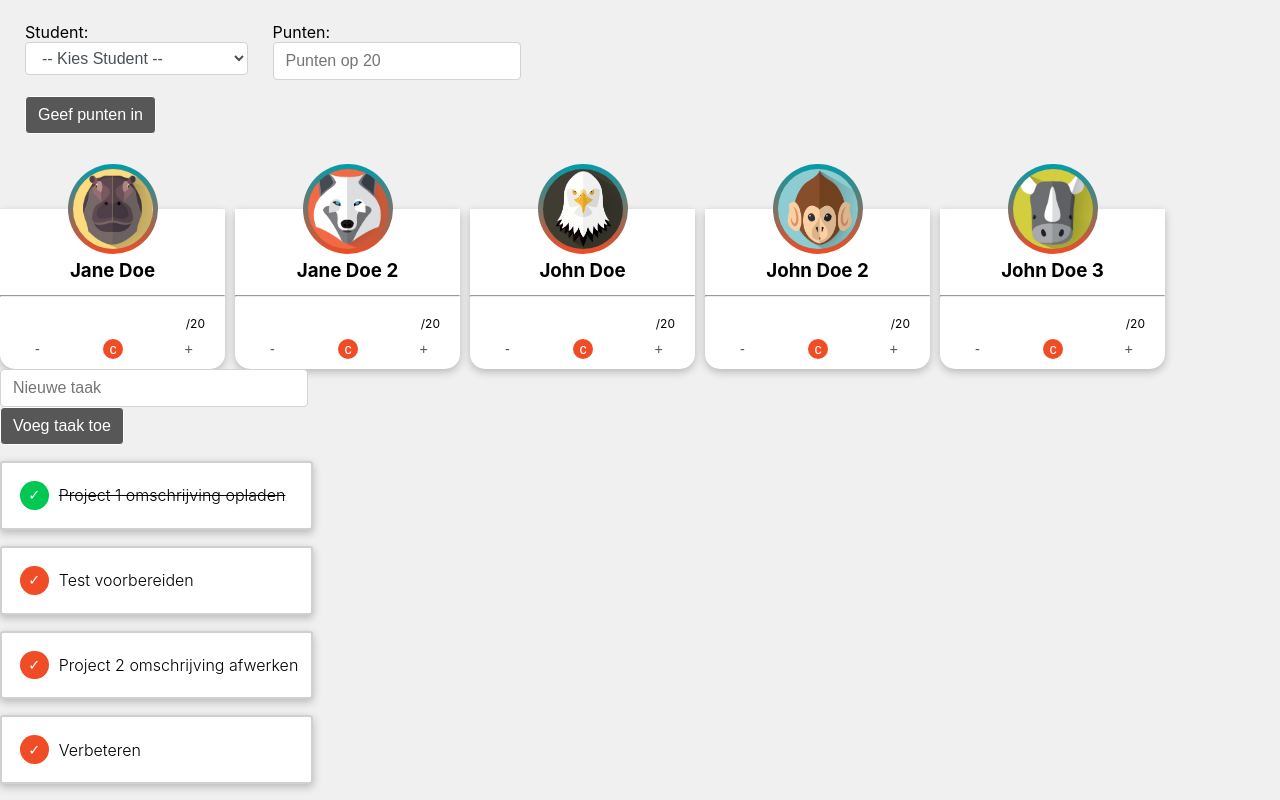
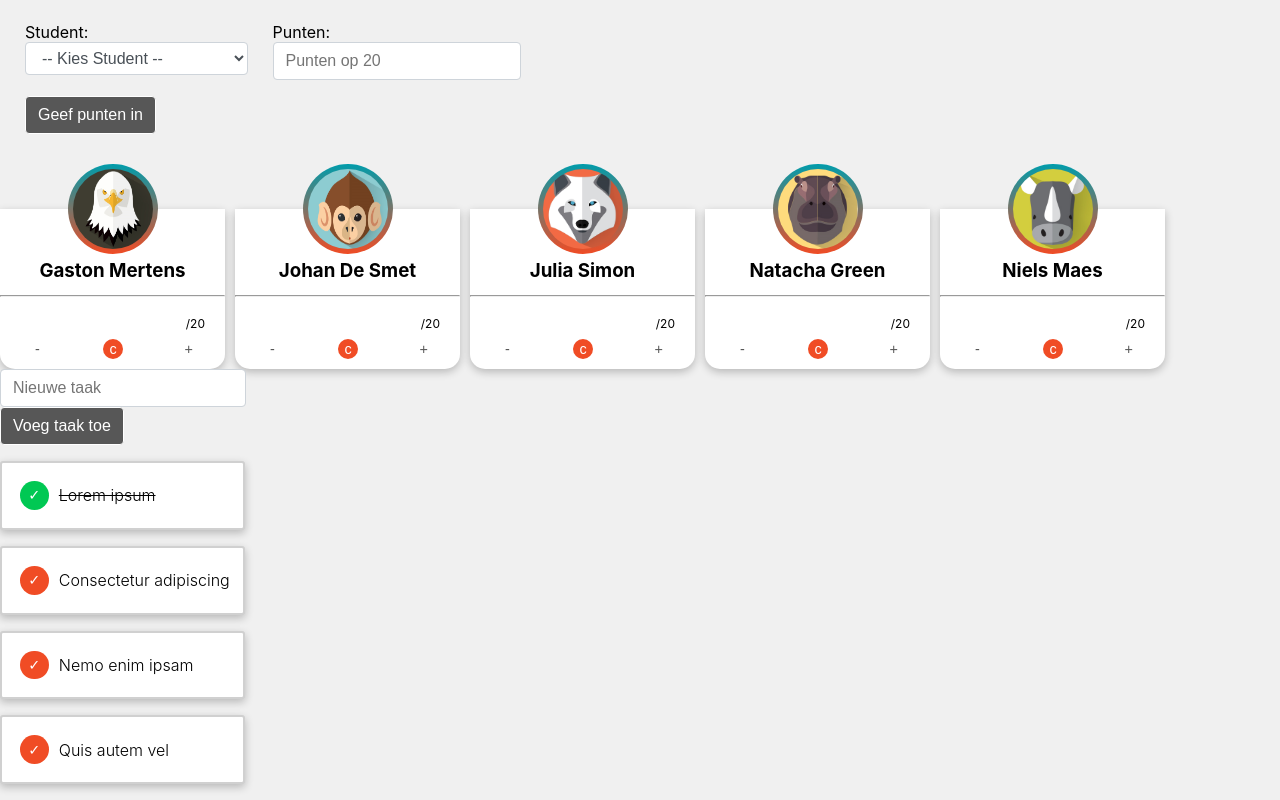
Before and after one commit to KevinVandeputte-TM/react_opdracht1, a React (Create React App) app: page / in a window 1280 px wide. Shown: the part 775-1575 px from the top of the page. Built offline with nearby package versions, Linux system fonts and the light colour scheme.

Commit message:
lorem ipsum and taskitems component

```diff
--- a/src/App.js
+++ b/src/App.js
@@ -9,23 +9,21 @@ function App() {
   //----- SET ALL DATA NEED FOR APPLICATION -----//
   //-- course info
   const courseInfo = [{
-    teacher: "Florian Smeyers",
-    thumb:'./images/panther.png',
+    teacher: "Theo Fox",
     class: '3WT',
     topic: 'React',
     logo:'./images/feature-react.png',
-    target: "De student ontwikkelt een Single Page Applicatie in React conform de ontwerpprincipes van de Redux state container met een ASP.NET Web API backend. De student deelt componenten op in Presentational en Container Components. De student gebruikt de middleware Redux-Thunk om in Redux asynchrone API calls uit te voeren.",
-    credits: 4,
-    campus: 'Campus Geel'
+    target: "React maakt het creëren van interactieve UIs een aangename ervaring. Ontwerp eenvoudige datapresentaties voor elke state van uw applicatie. React zal alleen de juiste componenten bijwerken en renderen wanneer uw data verandert.",
+    credits: 4
   }]
 
   //-- students array
   const [students, setStudents] = useState([
-    {id: 1, name: 'John Doe', grade: '', thumb:'./images/eagle.png', color1:"#009cab", color2:"#f04c25"},
-    {id: 2, name: 'Jane Doe', grade: '', thumb:'./images/hippo.png', color1:"#009cab", color2:"#f04c25" },
-    {id: 3, name: 'John Doe 2', grade: '', thumb:'./images/monkey.png', color1:"#009cab", color2:"#f04c25" },
-    {id: 4, name: 'Jane Doe 2', grade: '', thumb:'./images/wolf.png', color1:"#009cab", color2:"#f04c25"},
-    {id: 5, name: 'John Doe 3', grade: '', thumb:'./images/rhino.png', color1:"#009cab", color2:"#f04c25" },
+    {id: 1, name: 'Gaston Mertens', grade: '', thumb:'./images/eagle.png', color1:"#009cab", color2:"#f04c25"},
+    {id: 2, name: 'Natacha Green', grade: '', thumb:'./images/hippo.png', color1:"#009cab", color2:"#f04c25" },
+    {id: 3, name: 'Johan De Smet', grade: '', thumb:'./images/monkey.png', color1:"#009cab", color2:"#f04c25" },
+    {id: 4, name: 'Julia Simon', grade: '', thumb:'./images/wolf.png', color1:"#009cab", color2:"#f04c25"},
+    {id: 5, name: 'Niels Maes', grade: '', thumb:'./images/rhino.png', color1:"#009cab", color2:"#f04c25" },
   ])
 
   //-- course status for selectlist
@@ -39,10 +37,10 @@ function App() {
 
   //-- tasksdata
   const [tasks, setTasks] = useState([
-    {id:'1', description:'Project 1 omschrijving opladen', completed: true},
-    {id:'2', description:'Test voorbereiden', completed: false},
-    {id:'3', description:'Project 2 omschrijving afwerken', completed: false},
-    {id:'4', description:'Verbeteren', completed: false}
+    {id:'1', description:'Lorem ipsum', completed: true},
+    {id:'2', description:'Consectetur adipiscing', completed: false},
+    {id:'3', description:'Nemo enim ipsam', completed: false},
+    {id:'4', description:'Quis autem vel', completed: false}
   ])
 
   //-- new task
--- a/src/components/TaskList.js
+++ b/src/components/TaskList.js
@@ -22,13 +22,8 @@ const InputTask = (props) => {
      );
 }
 
-
-
-const TaskList = (props) => {
-
-    if(props.courseClosed){
-        return(
-            <div>
+const TaskItems = (props) => {
+    return (
         <div>
             <DragDropContext onDragEnd = {props.onDrag}>
                 <Droppable droppableId="tasks">
@@ -54,6 +49,21 @@ const TaskList = (props) => {
                 </Droppable>
             </DragDropContext>
         </div>
+     );
+}
+
+
+
+
+const TaskList = (props) => {
+
+    if(props.courseClosed){
+        return(
+            <div>
+                <TaskItems onDrag={props.onDrag}
+                    tasks = {props.tasks}
+                    onToggleComplete = {props.onToggleComplete}
+                />
             </div>
         )
     }
@@ -68,29 +78,10 @@ const TaskList = (props) => {
                 />
             </div>
             <div>
-                <DragDropContext onDragEnd = {props.onDrag}>
-                    <Droppable droppableId="tasks">
-                        {(provided) => (
-                            <ul className="tasklist"  {...provided.droppableProps} ref={provided.innerRef}>
-                                {props.tasks.map((task, index) => (
-                                    <Draggable key={task.id} draggableId={task.id} index={index}>
-                                        {(provided) => (
-                                            <li ref={provided.innerRef} {...provided.draggableProps} {...provided.dragHandleProps}>
-                                                <div className='btn-task'>
-                                                    <button className={task.completed ? "ctrl-btn-checked" : 'ctrl-btn-check'} onClick={() => props.onToggleComplete(index)}> &#x2713; </button>
-                                                </div>
-                                                <p className={task.completed ? "checked" : null}>
-                                                    {task.description}
-                                                </p>
-                                            </li>
-                                        )}
-                                    </Draggable>
-                                ))}
-                                {provided.placeholder}
-                            </ul>
-                        )}
-                    </Droppable>
-                </DragDropContext>
+                <TaskItems onDrag={props.onDrag}
+                    tasks = {props.tasks}
+                    onToggleComplete = {props.onToggleComplete}
+                />
             </div>
         </div>
      );
```
Lines whose indentation alone changed are shown as unchanged.
